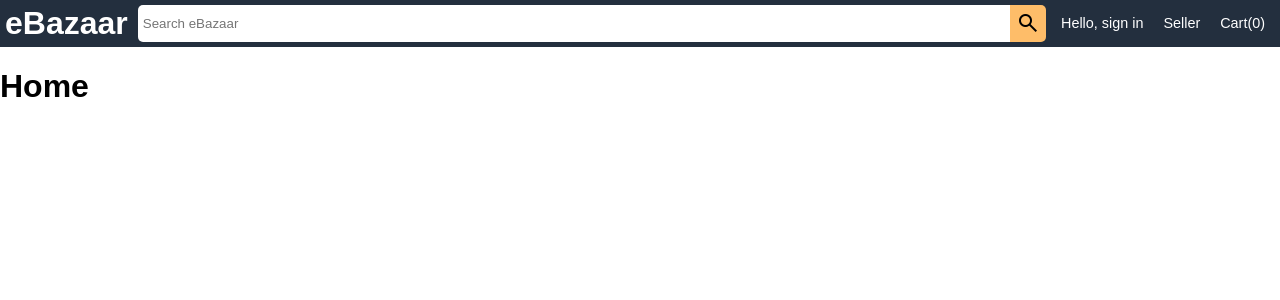
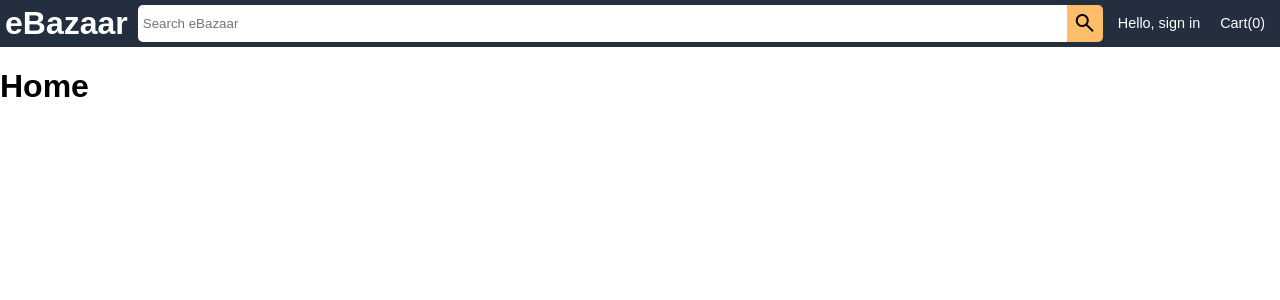
Before and after one commit to rahulkuanr/eBazaar, an Angular app: page / in a window 1280 px wide. Shown: the top 300 px of the page. Built offline with nearby package versions, Linux system fonts and the light colour scheme.

Commit message:
replace nav items with dropdown

```diff
--- a/src/app/header/header.component.css
+++ b/src/app/header/header.component.css
@@ -9,6 +9,50 @@
   color: white;
   margin: 0;
   font-size: 2rem;
+}
+
+.nav .dropdown {
+  overflow: hidden;
+  padding: 0;
+  margin: 0;
+}
+
+.nav .dropdown .dropbtn {
+  font-size: 0.9rem;
+  border: none;
+  outline: none;
+  color: white;
+  background-color: inherit;
+  font-family: inherit;
+  margin: 0;
+  padding: 0;
+  cursor: pointer;
+}
+
+.nav .dropdown-content {
+  font-size: 0.9rem;
+  display: none;
+  position: absolute;
+  background-color: #232f3e;
+  min-width: 160px;
+  z-index: 1;
+}
+
+.nav .dropdown-content a {
+  float: none;
+  color: white;
+  padding: 12px 16px;
+  text-decoration: none;
+  display: block;
+  text-align: left;
+}
+
+.nav .dropdown-content a:hover {
+  background-color: #212c3a;
+}
+
+.nav .dropdown:hover .dropdown-content {
+  display: block;
 }
 
 .nav ul {
@@ -23,7 +67,7 @@
   padding: 10px 10px 0 10px;
 }
 
-.nav ul > li > a, .nav h1>a {
+.nav ul > li > a, .nav h1>a, .dropdown a {
   text-decoration: none;
   color: white;
   cursor: pointer;
--- a/src/app/header/header.component.html
+++ b/src/app/header/header.component.html
@@ -6,9 +6,17 @@
             search
             </span></button>
     </div>
+
     <ul>
-        <li><a href="#">Hello, sign in</a></li>
-        <li><a (click)="navigateToSellerLogin()">Seller</a></li>
+        <li>
+            <div class="dropdown">
+                <button class="dropbtn">Hello, sign in</button>
+                <div class="dropdown-content">
+                    <a href="#">Sign in</a>
+                    <a (click)="navigateToSellerLogin()">Seller Center</a>
+                </div>
+              </div>
+        </li>
         <li><a href="#">Cart(0)</a></li>
     </ul>
 </nav>
```
